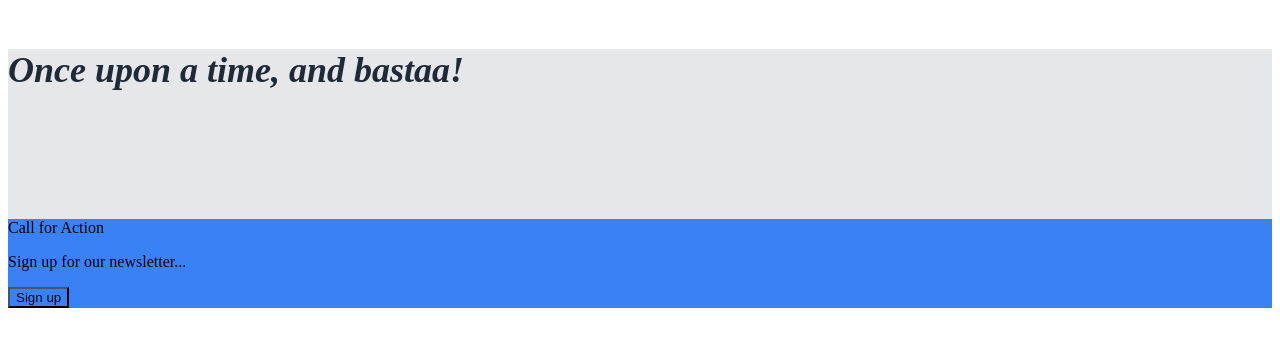
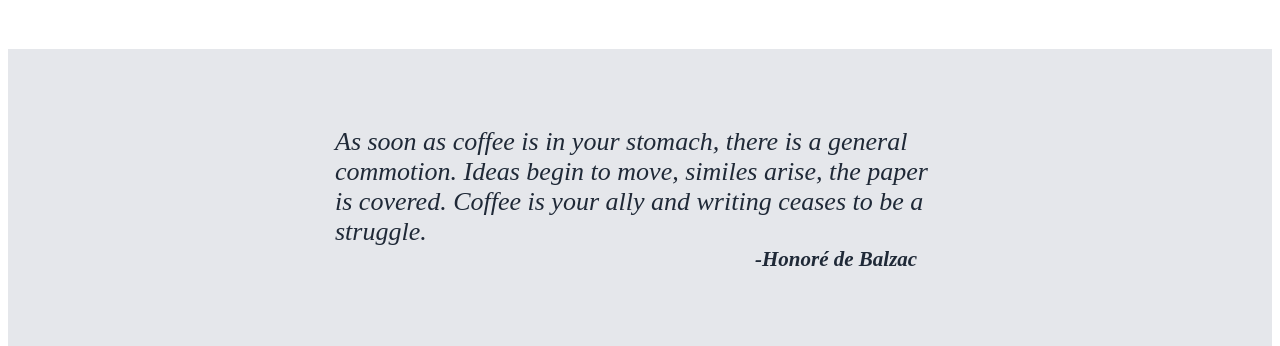
Before and after one commit to Ja100/Landing_Page, a plain HTML site: page index.html in a window 1280 px wide. Shown: the part 578-924 px from the top of the page. Drawn offline with Linux system fonts and the light colour scheme.

Commit message:
Quote section styled

```diff
--- a/index.html
+++ b/index.html
@@ -67,10 +67,11 @@
     </div>
 
 
-    <div class="quote">
+    <div class="quote-section">
 
         <div class="quote-text">
-            <i>Once upon a time, and bastaa! </i>
+            <span>As soon as coffee is in your stomach, there is a general commotion. Ideas begin to move, similes arise, the paper is covered. Coffee is your ally and writing ceases to be a struggle.</span>
+            <br><span class="author">-Honoré de Balzac</span>
         </div>
 
     </div>
--- a/style.css
+++ b/style.css
@@ -91,22 +91,41 @@ h2{
 
 /*Styling Quote Section*/
 
-.quote{
+.quote-section{
     background-color: #e5e7eb;
-    height: 170px;
+    display: flex;
+    justify-content: center;
+    align-items: center;
+    width: auto;
+    height: 300px;
+
 }
 
-i{
-    color: #1f2937;
-    font-size: 36px;
-    font-weight: 900;
+.quote-text{
+
+    width: 610px;
+    height: auto;
 }
+
+.quote-text span{
+    font-size: 26px;
+    color: #1F2937;
+    font-style: italic;
+}
+.quote-text .author{
+    color:#1F2937;
+    font-size: 21px;
+    margin-left: 420px;
+    font-weight: bold;
+}
+
+
 .box, button{
     background-color: #3882f6;
 
 }
 
-
+/*Styling Contact Section */
  .contact {
     width: auto;
     height: 200px;
```
